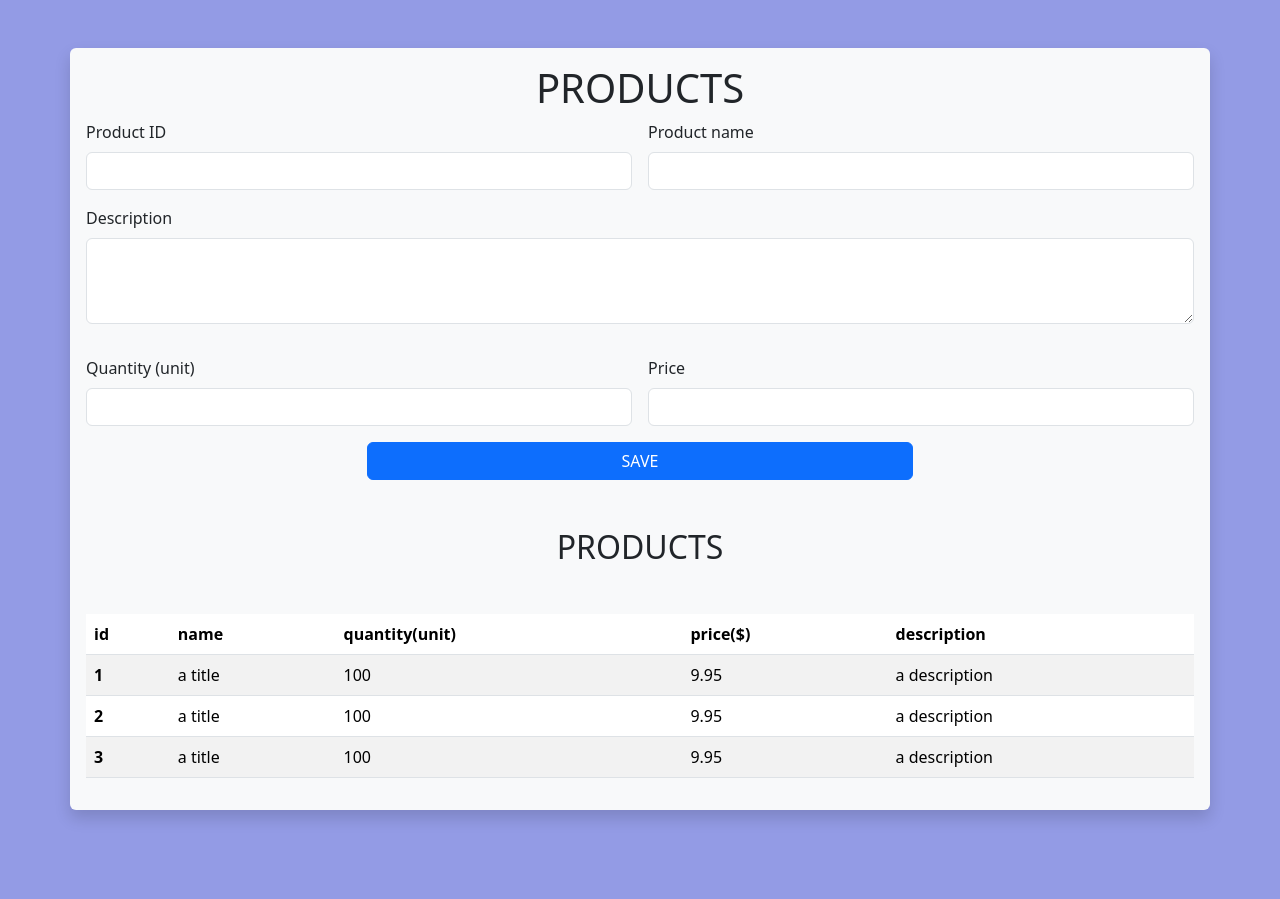
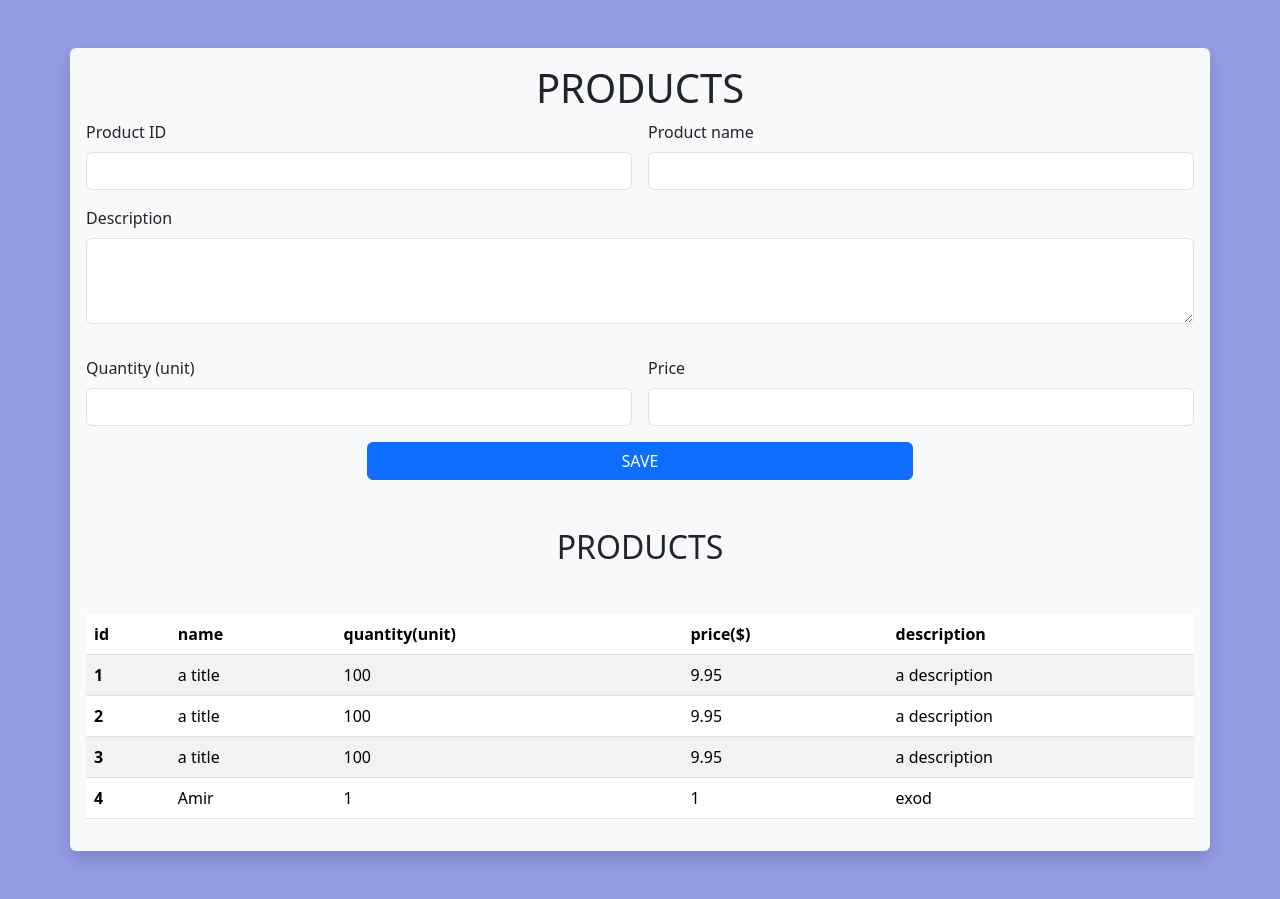
Before and after one commit to GabeOlivver/product-registration, an Angular app: page / in a window 1280 px wide. Before the commit the page ends 858 px from the top, so only its background shows below. Built offline with nearby package versions, Linux system fonts and the light colour scheme; data requests are answered from the project's data file.

Commit message:
load the page wont delete the data

```diff
--- a/db.json
+++ b/db.json
@@ -1,7 +1,32 @@
 {
-    "products": [
-      { "id": 1, "name": "a title", "quantity": 100, "price": "9.95", "description": "a description" },
-      { "id": 2, "name": "a title", "quantity": 100, "price": "9.95", "description": "a description" },
-      { "id": 3, "name": "a title", "quantity": 100, "price": "9.95", "description": "a description" }
-    ]
+  "products": [
+    {
+      "id": "1",
+      "name": "a title",
+      "quantity": 100,
+      "price": "9.95",
+      "description": "a description"
+    },
+    {
+      "id": "2",
+      "name": "a title",
+      "quantity": 100,
+      "price": "9.95",
+      "description": "a description"
+    },
+    {
+      "id": "3",
+      "name": "a title",
+      "quantity": 100,
+      "price": "9.95",
+      "description": "a description"
+    },
+    {
+      "id": 4,
+      "name": "Amir",
+      "quantity": 1,
+      "price": "1",
+      "description": "exod"
+    }
+  ]
 }
--- a/src/app/prod-input/prod-input.component.ts
+++ b/src/app/prod-input/prod-input.component.ts
@@ -34,6 +34,9 @@ export class ProdInputComponent implements OnInit {
     });
   }
   save(){
-    this.products.push(this.formGroupProduct.value);
+    this.service.save(this.formGroupProduct.value).subscribe({
+      next: data => this.products.push(data)
+    })
+
   }
 }
--- a/src/app/product.service.ts
+++ b/src/app/product.service.ts
@@ -16,4 +16,7 @@ export class ProductService {
     return this.http.get<Product[]>(this.url);
   }
 
+  save(product:Product): Observable<Product>{
+    return this.http.post<Product>(this.url, product);
+  }
 }
```
